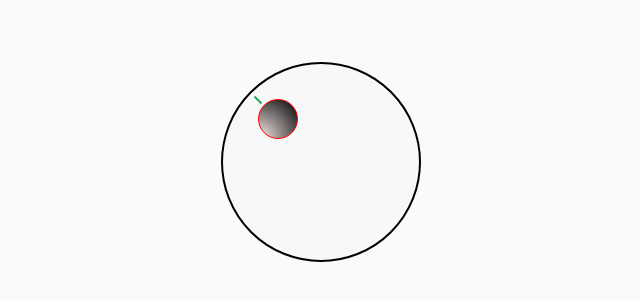
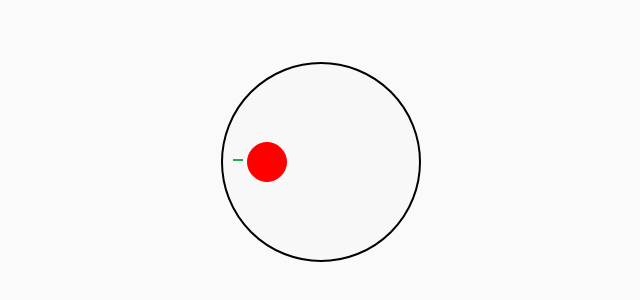
Before and after one commit to jyothnsa/Myprojects, a plain HTML site: page so.html in a window 1280 px wide. Shown: the part 238-538 px from the top of the page, without its empty margins (319-959 px from the left). Drawn offline with nearby package versions, Linux system fonts and the light colour scheme.

Commit message:
rotate knob

```diff
--- a/so.html
+++ b/so.html
@@ -4,8 +4,7 @@
     <meta charset="utf-8">
     <title></title>
     <style media="screen">
-    html,
-body {
+    html,body {
 margin: 0;
 background: #fafafa;
 font-family:'Fira Sans', 'Trebuchet MS', sans-serif;
@@ -26,7 +25,6 @@ background: #f8f8f8;
 -moz-user-select: none;
 -khtml-user-select: none;
 user-select: none;
-transform: rotate(0deg);
 }
 
 #knob:before {
@@ -34,9 +32,9 @@ content: '';
 position: absolute;
 height: 2px;
 width: 10px;
-top: 35px;
-left: 30px;
-transform: rotate(45deg);
+top: 95px;
+left: 10px;
+/*transform: rotate(45deg);*/
 background: #2a5;
 }
 
@@ -44,11 +42,10 @@ background: #2a5;
 position: absolute;
 height: 40px;
 width: 40px;
-top: 18%;
-left: 18%;
+top: 40%;
+left: 12%;
 border-radius: 100px;
 background: red;
-background: radial-gradient(ellipse at left bottom, rgba(255, 0, 0, 0.05) 0%, rgba( 0, 0, 0) 100%);
 border: 1px solid red;
 transform: inherit;
 }
@@ -67,14 +64,14 @@ transform: inherit;
 //  getDistance = function ( x1, y1, x2, y2 ) {
 //     return Math.sqrt((x1-x2) * (x1-x2) + (y2-y1) * (y2-y1));
 // },
-  var  knob = document.querySelector(".knob");
-    rotation = 0,
+  var  knob = document.querySelector(".knob"),
+
     isDragging = false;
 
     var arrowRects = knob.getBoundingClientRect();
     var arrowX = arrowRects.left + arrowRects.width / 2;
     var arrowY = arrowRects.top + arrowRects.height / 2;
-console.log(arrowRects)
+console.log(arrowRects);
 
 function mouseMoveHandler (event,touchorMouse){
   if (isDragging){
@@ -85,6 +82,7 @@ function mouseMoveHandler (event,touchorMouse){
            var curX = event.changedTouches[0].clientX,
            curY = event.changedTouches[0].clientY;
      }
+     console.log(arrowX . arrowY);
      console.log(Math.atan2(curY - arrowY, curX - arrowX));
 
      knob.style.transform = "rotate(" + Math.atan2(curY - arrowY, curX - arrowX)+ "rad)";
```
